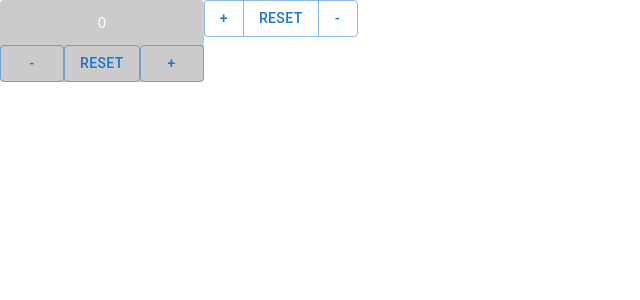
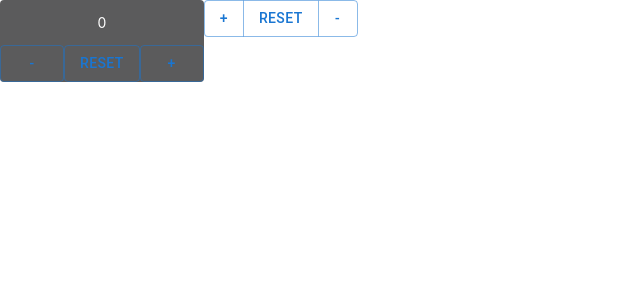
Before and after one commit to rihoko-vladimir/react-playground, a React (Create React App) app: page / in a window 1280 px wide. Shown: the top 300 px of the page, without its empty margins (0-640 px from the left). Built offline with nearby package versions, Linux system fonts and the light colour scheme.

Commit message:
Revert "Look slightly fixed"
This reverts commit 1f08b4beeb1a0a032904bb16df2709004449e6fb.

```diff
--- a/src/views/Counter/styles.css
+++ b/src/views/Counter/styles.css
@@ -3,7 +3,7 @@
     flex-direction: column;
     align-items: center;
     justify-content: center;
-    background: rgba(103, 103, 105, 0.34);
+    background: rgba(51,51,52,0.8);
     border-radius: 4px;
 }
 
```
